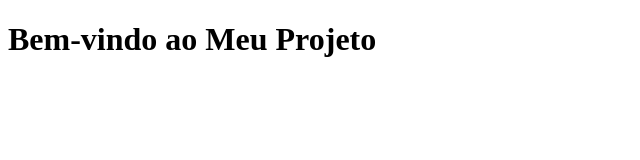
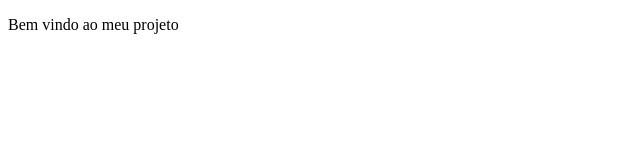
Before and after one commit to Carlacms18/meu_projeto, a plain HTML site: page index.html in a window 1280 px wide. Shown: the whole page, without its empty margins (0-640 px from the left). Drawn offline with Linux system fonts and the light colour scheme.

Commit message:
Formatar o documento e introduzir tags em falta

```diff
--- a/index.html
+++ b/index.html
@@ -1,9 +1,11 @@
 <!DOCTYPE html>
-<html>
+<html lang="en">
 <head>
-<title>Meu Projeto</title>
+    <meta charset="UTF-8">
+    <meta name="viewport" content="width=device-width, initial-scale=1.0">
+    <title>Meu Projeto</title>
 </head>
 <body>
-<h1>Bem-vindo ao Meu Projeto</h1>
+    <p>Bem vindo ao meu projeto</p>
 </body>
 </html>
```
